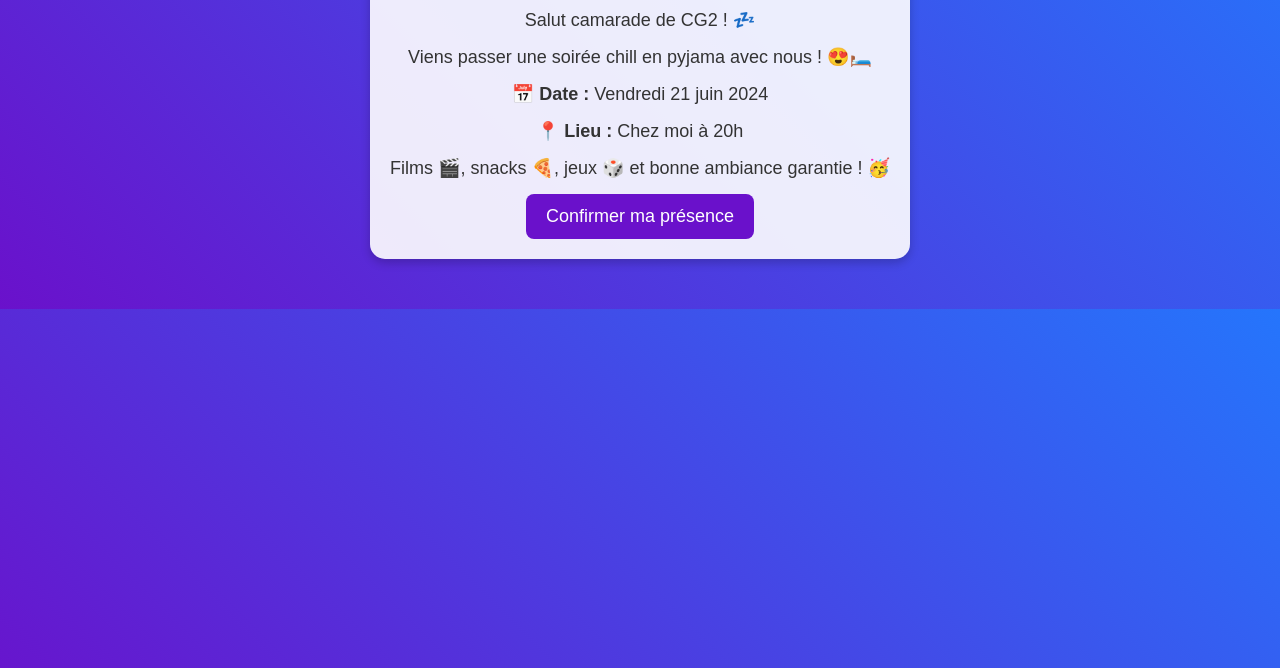
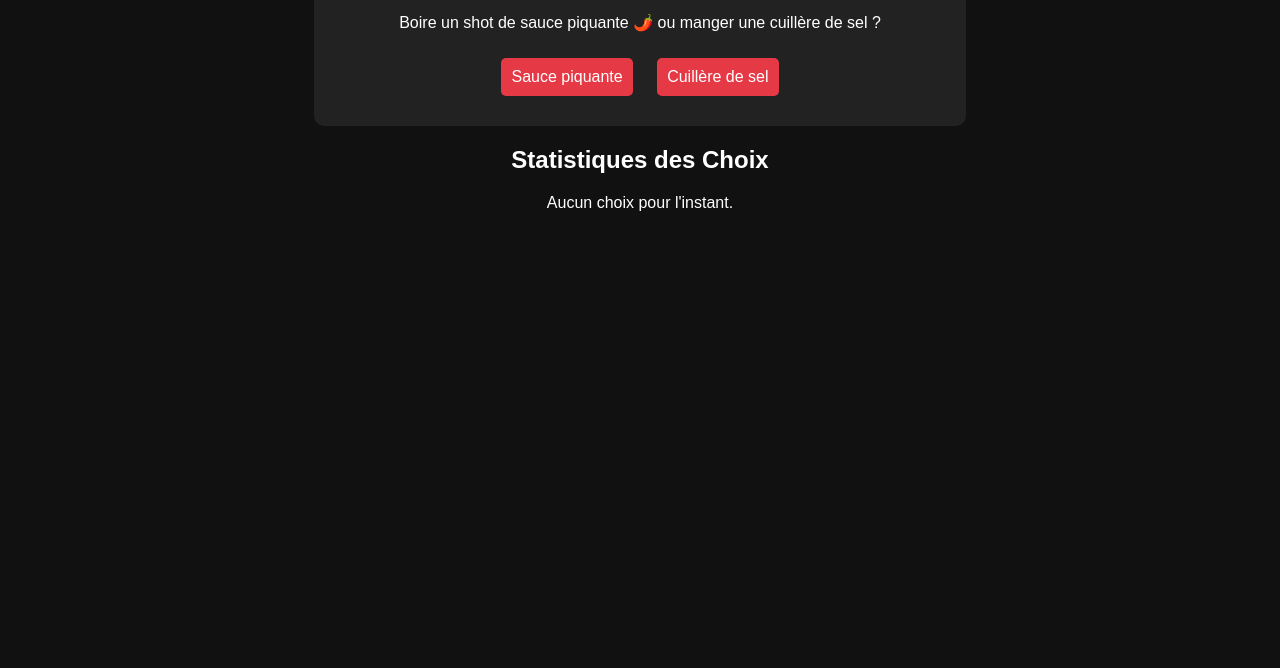
Before and after one commit to Tony53369/pyjama-party, a plain HTML site: page index.html in a window 1280 px wide. Shown: the part 132-800 px from the top of the page. Drawn offline with Linux system fonts and the light colour scheme.

Commit message:
Add files via upload

```diff
--- a/index.html
+++ b/index.html
@@ -3,85 +3,85 @@
 <head>
     <meta charset="UTF-8">
     <meta name="viewport" content="width=device-width, initial-scale=1.0">
-    <title>🎉 Pyjama Party de CG2 !</title>
+    <title>Tu Préfères - Version Hardcore 🔥</title>
     <style>
-        /* Styles généraux */
         body {
-            font-family: 'Arial', sans-serif;
-            background: linear-gradient(45deg, #6a11cb, #2575fc);
+            font-family: Arial, sans-serif;
             text-align: center;
-            margin: 0;
-            padding: 0;
+            background-color: #111;
+            color: #fff;
+            padding: 20px;
+        }
+        .question-box {
+            margin: 20px auto;
+            padding: 20px;
+            background-color: #222;
+            border-radius: 10px;
+            width: 50%;
+        }
+        button {
+            margin: 10px;
+            padding: 10px;
+            font-size: 16px;
+            background-color: #e63946;
             color: white;
-            animation: fadeIn 1.5s ease-in-out;
+            border: none;
+            cursor: pointer;
+            border-radius: 5px;
         }
-
-        /* Animation d'apparition */
-        @keyframes fadeIn {
-            from { opacity: 0; }
-            to { opacity: 1; }
-        }
-
-        /* Carte d'invitation */
-        .invitation {
-            background: rgba(255, 255, 255, 0.9);
-            color: #333;
-            max-width: 500px;
-            margin: 50px auto;
-            padding: 20px;
-            border-radius: 15px;
-            box-shadow: 0 4px 10px rgba(0, 0, 0, 0.2);
-        }
-
-        /* Titre animé */
-        .titre {
-            font-size: 28px;
-            font-weight: bold;
-            color: #6a11cb;
-            animation: bounce 1.5s infinite alternate;
-        }
-
-        @keyframes bounce {
-            from { transform: translateY(0px); }
-            to { transform: translateY(-5px); }
-        }
-
-        /* Infos de la fête */
-        .details {
-            font-size: 18px;
-            margin: 15px 0;
-        }
-
-        /* Bouton RSVP */
-        .rsvp {
-            display: inline-block;
-            padding: 12px 20px;
-            background: #6a11cb;
-            color: white;
-            text-decoration: none;
-            font-size: 18px;
-            border-radius: 8px;
-            transition: 0.3s;
-        }
-
-        .rsvp:hover {
-            background: #4a0d9f;
-            transform: scale(1.1);
+        #results {
+            margin-top: 20px;
         }
     </style>
 </head>
 <body>
+    <h1>🔥 Tu Préfères ? - Version Extrême 🔥</h1>
+    <div class="question-box">
+        <p id="question">Chargement...</p>
+        <button onclick="chooseOption(1)" id="option1">Option 1</button>
+        <button onclick="chooseOption(2)" id="option2">Option 2</button>
+    </div>
+    <h2>Statistiques des Choix</h2>
+    <div id="results">Aucun choix pour l'instant.</div>
 
-    <div class="invitation">
-        <h1 class="titre">🌙🎉 Pyjama Party de CG2 ! 🎉🌙</h1>
-        <p class="details">Salut camarade de CG2 ! 💤</p>
-        <p class="details">Viens passer une soirée chill en pyjama avec nous ! 😍🛏️</p>
-        <p class="details"><strong>📅 Date :</strong> Vendredi 21 juin 2024</p>
-        <p class="details"><strong>📍 Lieu :</strong> Chez moi à 20h</p>
-        <p class="details">Films 🎬, snacks 🍕, jeux 🎲 et bonne ambiance garantie ! 🥳</p>
+    <script>
+        let questions = [
+            { text: "Boire un shot de sauce piquante 🌶️ ou manger une cuillère de sel ?", opt1: "Sauce piquante", opt2: "Cuillère de sel" },
+            { text: "Ne plus jamais pouvoir embrasser 💋 ou ne plus jamais pouvoir faire l'amour ?", opt1: "Plus d'embrassades", opt2: "Plus de sexe" },
+            { text: "Dormir avec un serpent 🐍 ou avec 100 cafards ?", opt1: "Serpent", opt2: "Cafards" },
+            { text: "Avaler un œuf cru 🥚 ou croquer dans un oignon entier ?", opt1: "Œuf cru", opt2: "Oignon entier" },
+            { text: "Lécher une barre de métro 🚇 ou partager une brosse à dents avec un inconnu ?", opt1: "Barre de métro", opt2: "Brosse à dents" },
+            { text: "Passer une journée sans sous-vêtements 🩲 ou sans se laver les dents ?", opt1: "Sans sous-vêtements", opt2: "Sans dents propres" }
+        ];
 
-        <a href="mailto:tony536187@gmail.com?subject=RSVP - Pyjama Party CG2&body=Je confirme ma présence pour la Pyjama Party !" class="rsvp">Confirmer ma présence</a>
-    </div>
+        let stats = {};
+        let currentIndex = 0;
 
+        function loadQuestion() {
+            let q = questions[currentIndex];
+            document.getElementById("question").innerText = q.text;
+            document.getElementById("option1").innerText = q.opt1;
+            document.getElementById("option2").innerText = q.opt2;
+        }
+
+        function chooseOption(choice) {
+            let q = questions[currentIndex];
+            let key = choice === 1 ? q.opt1 : q.opt2;
+            stats[key] = (stats[key] || 0) + 1;
+            currentIndex = (currentIndex + 1) % questions.length;
+            loadQuestion();
+            updateStats();
+        }
+
+        function updateStats() {
+            let resultsDiv = document.getElementById("results");
+            resultsDiv.innerHTML = "";
+            for (let option in stats) {
+                resultsDiv.innerHTML += `<p>${option}: ${stats[option]} votes</p>`;
+            }
+        }
+
+        loadQuestion();
+    </script>
 </body>
 </html>
```
